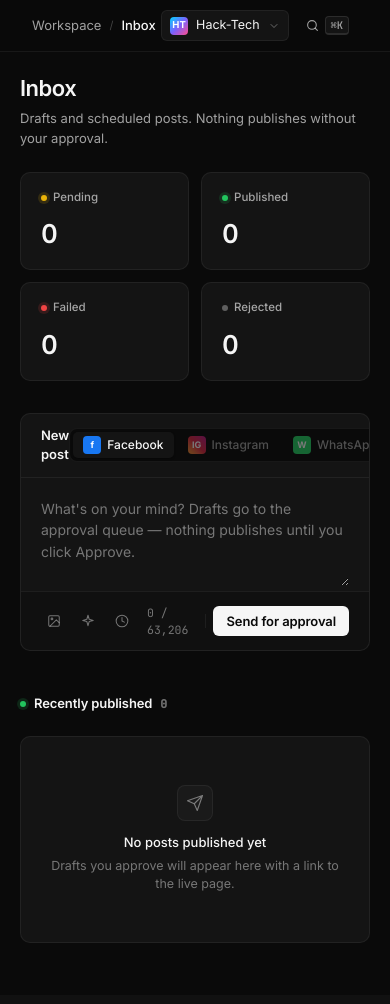
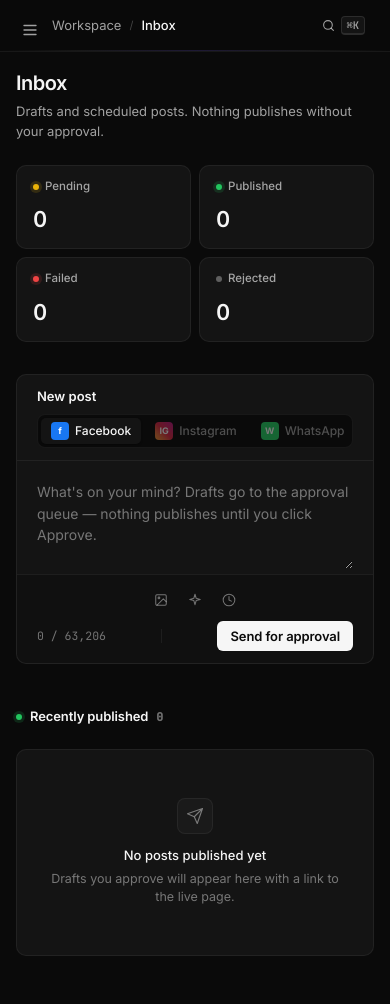
Before and after one commit to Freespirits/social-auto-engine, a FastAPI app: page / in a window 390 px wide. Before the commit the page ends 943 px from the top, so only its background shows below. Run offline with FastAPI, Linux system fonts and the light colour scheme; data that the repository does not hold is empty.

Commit message:
Add Postiz submodule + polish dashboard UI
- Add gitroomhq/postiz-app as git submodule under references/postiz
  for architectural pattern study
- Dashboard CSS polish: topbar gradient line, compose glow on focus,
  stat hover accent, button press feedback, sidebar active indicator,
  custom scrollbar, selection colour, pending row accent bar, mobile
  hamburger toggle, improved responsive breakpoints (640px/1024px),
  code.kbd styling, platform icon hover scale
- Fix broken --accent-2 reference in env-help link
- Add mobile nav toggle to index.html topbar

Co-Authored-By: Claude Opus 4.7 (1M context) <noreply@anthropic.com>

```diff
--- a/dashboard/static/styles.css
+++ b/dashboard/static/styles.css
@@ -246,6 +246,8 @@ a { color: inherit; text-decoration: none; }
   position: sticky;
   top: 0;
   z-index: 50;
+  /* needed for ::after gradient line */
+  position: sticky;
 }
 
 .breadcrumb {
@@ -809,8 +811,8 @@ textarea::placeholder { color: var(--text-tertiary); }
   color: var(--text-tertiary);
 }
 
-/* ─── Kbd ──────────────────────────────────────────────── */
-kbd {
+/* ─── Kbd / Code ──────────────────────────────────────── */
+kbd, .kbd {
   font-family: var(--font-mono);
   font-size: 10.5px;
   padding: 1px 5px;
@@ -819,6 +821,16 @@ kbd {
   border-bottom-width: 2px;
   border-radius: 4px;
   color: var(--text-secondary);
+}
+
+code.kbd {
+  font-family: var(--font-mono);
+  font-size: 12px;
+  padding: 2px 6px;
+  background: var(--bg-hover);
+  border: 1px solid var(--border);
+  border-radius: 4px;
+  color: var(--accent);
 }
 
 /* ─── Toasts ──────────────────────────────────────────── */
@@ -938,7 +950,8 @@ kbd {
   color: var(--text-tertiary);
   margin-top: var(--sp-2);
 }
-.env-help a { color: var(--accent-2); }
+.env-help a { color: var(--accent); }
+.env-help a:hover { text-decoration: underline; }
 
 /* ─── Tooltips ─────────────────────────────────────────── */
 [data-tip] {
@@ -1092,17 +1105,148 @@ textarea:focus-visible {
 
 .account-switcher svg { width: 12px; height: 12px; color: var(--text-tertiary); stroke-width: 1.75; }
 
+/* ─── Topbar gradient line ────────────────────────────── */
+.topbar::after {
+  content: '';
+  position: absolute;
+  bottom: 0;
+  left: 0;
+  right: 0;
+  height: 1px;
+  background: linear-gradient(90deg, transparent 0%, var(--border-strong) 20%, var(--accent-border) 50%, var(--border-strong) 80%, transparent 100%);
+  opacity: 0.6;
+}
+
+/* ─── Compose glow on focus ──────────────────────────── */
+.compose:focus-within {
+  box-shadow: 0 0 0 1px var(--accent-border), 0 0 24px -8px rgba(123, 97, 255, 0.12);
+}
+
+/* ─── Stats card number animation ────────────────────── */
+.stat:hover .stat-value {
+  color: var(--accent);
+  transition: color 200ms;
+}
+
+/* ─── Smooth button press ────────────────────────────── */
+.btn:active:not(:disabled) {
+  transform: scale(0.97);
+  transition: transform 60ms;
+}
+
+.btn-primary:active:not(:disabled) {
+  background: rgba(255, 255, 255, 0.82);
+}
+
+.btn-success:active:not(:disabled) {
+  background: #15803d;
+}
+
+/* ─── Sidebar active indicator ───────────────────────── */
+.nav-item.active::before {
+  content: '';
+  position: absolute;
+  left: -12px;
+  top: 50%;
+  transform: translateY(-50%);
+  width: 3px;
+  height: 16px;
+  border-radius: 0 3px 3px 0;
+  background: var(--accent);
+}
+
+.nav-item {
+  position: relative;
+}
+
+/* ─── Better scroll bar ──────────────────────────────── */
+::-webkit-scrollbar { width: 6px; height: 6px; }
+::-webkit-scrollbar-track { background: transparent; }
+::-webkit-scrollbar-thumb {
+  background: var(--border-strong);
+  border-radius: 3px;
+}
+::-webkit-scrollbar-thumb:hover { background: var(--text-quaternary); }
+
+/* ─── Selection colour ───────────────────────────────── */
+::selection {
+  background: var(--accent-bg-strong);
+  color: var(--text);
+}
+
+/* ─── Compose toolbar active state ───────────────────── */
+.compose-toolbar button:active {
+  transform: scale(0.92);
+  transition: transform 60ms;
+}
+
+/* ─── Post row hover highlight ───────────────────────── */
+.post-row.pending::before {
+  content: '';
+  position: absolute;
+  left: 0;
+  top: 0;
+  bottom: 0;
+  width: 2px;
+  background: var(--status-pending);
+  border-radius: 0 2px 2px 0;
+  opacity: 0;
+  transition: opacity 150ms;
+}
+
+.post-row.pending {
+  position: relative;
+}
+
+.post-row.pending:hover::before {
+  opacity: 1;
+}
+
+/* ─── Settings page polish ───────────────────────────── */
+.post-row .platform-icon {
+  transition: transform 150ms;
+}
+.post-row:hover .platform-icon {
+  transform: scale(1.1);
+}
+
+/* ─── Mobile hamburger area ──────────────────────────── */
+.mobile-nav-toggle {
+  display: none;
+  padding: var(--sp-2);
+  margin-right: var(--sp-2);
+}
+.mobile-nav-toggle svg {
+  width: 18px;
+  height: 18px;
+  stroke-width: 1.75;
+  color: var(--text-secondary);
+}
+
 /* ─── Responsive ──────────────────────────────────────── */
 @media (max-width: 1024px) {
   .app { grid-template-columns: 1fr; }
   .sidebar { display: none; }
   .stats { grid-template-columns: repeat(2, 1fr); }
+  .mobile-nav-toggle { display: grid; place-items: center; }
+  .compose-header { flex-direction: column; gap: var(--sp-2); align-items: flex-start; }
+  .platform-toggle { width: 100%; }
 }
 
 @media (max-width: 640px) {
-  .page { padding: var(--sp-5); }
-  .post-row { grid-template-columns: auto 1fr; }
+  .page { padding: var(--sp-4); }
+  .page-title { font-size: 20px; }
+  .post-row { grid-template-columns: auto 1fr; gap: var(--sp-2); padding: var(--sp-3) var(--sp-4); }
   .post-meta, .post-actions { grid-column: 2; opacity: 1; }
+  .post-meta { flex-wrap: wrap; }
+  .stats { grid-template-columns: 1fr 1fr; gap: var(--sp-2); }
+  .stat { padding: var(--sp-3) var(--sp-4); }
+  .stat-value { font-size: 22px; }
+  .compose-footer { flex-direction: column; gap: var(--sp-2); }
+  .compose-submit { width: 100%; justify-content: space-between; }
+  .bulk-bar { flex-direction: column; gap: var(--sp-2); text-align: center; }
+  .topbar { padding: 0 var(--sp-4); }
+  .account-switcher { display: none; }
 }
 
 @media (prefers-reduced-motion: reduce) {
--- a/dashboard/templates/index.html
+++ b/dashboard/templates/index.html
@@ -95,10 +95,15 @@
   <main class="main">
 
     <header class="topbar">
-      <div class="breadcrumb">
-        <span class="breadcrumb-link">Workspace</span>
-        <span class="breadcrumb-sep">/</span>
-        <span class="breadcrumb-current">Inbox</span>
+      <div style="display:flex;align-items:center;">
+        <button class="mobile-nav-toggle btn btn-ghost btn-icon" aria-label="Menu">
+          <svg viewBox="0 0 24 24" fill="none" stroke="currentColor"><path d="M4 6h16M4 12h16M4 18h16" stroke-linecap="round" stroke-linejoin="round"/></svg>
+        </button>
+        <div class="breadcrumb">
+          <span class="breadcrumb-link">Workspace</span>
+          <span class="breadcrumb-sep">/</span>
+          <span class="breadcrumb-current">Inbox</span>
+        </div>
       </div>
       <div class="topbar-actions">
         <div class="account-switcher">
@@ -106,7 +111,7 @@
           <span>{{ page.name or 'Hack-Tech' }}</span>
           <svg viewBox="0 0 24 24" fill="none" stroke="currentColor"><path d="M6 9l6 6 6-6" stroke-linecap="round" stroke-linejoin="round"/></svg>
         </div>
-        <button class="btn btn-ghost btn-sm">
+        <button class="btn btn-ghost btn-sm" data-tip="Search" data-tip-place="bottom">
           <svg viewBox="0 0 24 24" fill="none" stroke="currentColor"><circle cx="11" cy="11" r="8" stroke-linecap="round" stroke-linejoin="round"/><path d="M21 21l-4.35-4.35" stroke-linecap="round" stroke-linejoin="round"/></svg>
           <kbd>⌘K</kbd>
         </button>
```
Also changed, not shown: 1 other file.
